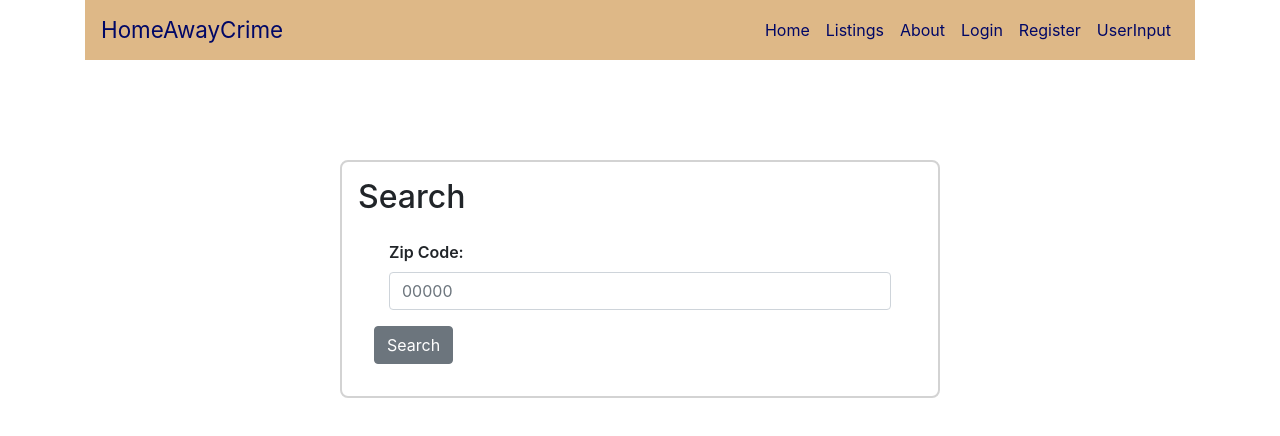
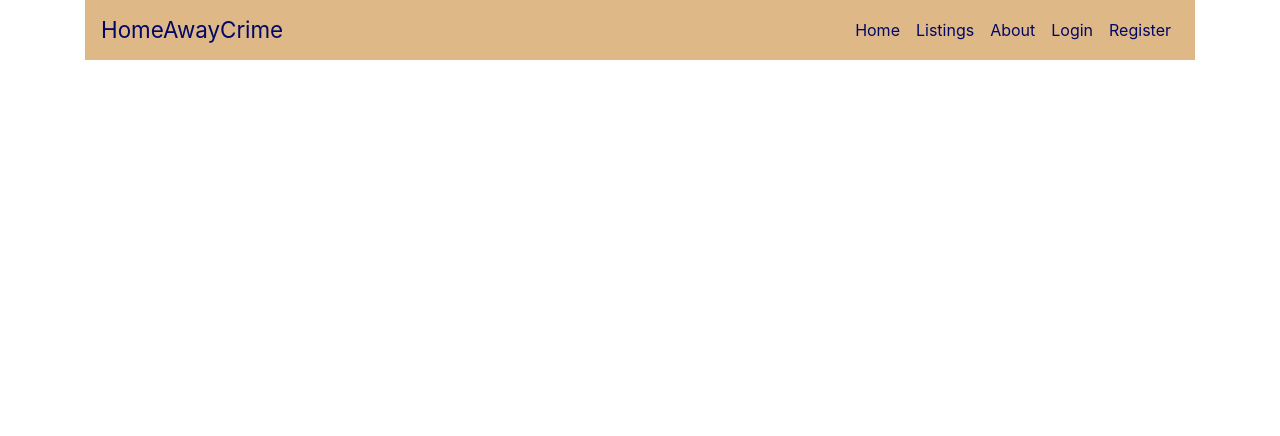
Before and after one commit to oescousse/CrimeDataApp, a React (Create React App) app: page /userinput in a window 1280 px wide. Shown: the top 436 px of the page. Built offline with nearby package versions, Linux system fonts and the light colour scheme.

Commit message:
Added changes to display the input on the home screen

```diff
--- a/src/App.js
+++ b/src/App.js
@@ -15,7 +15,6 @@ import { Login } from './components/Login/Login';
 import { Logout } from './components/Logout/Logout';
 import { Register } from './components/Register/Register';
 import { Listings } from './components/Listings/Listings';
-import { UserInput } from './components/UserInput/UserInput';
 
 
 function App(props) {
@@ -30,7 +29,6 @@ function App(props) {
             <Route path="/about" component={About} />
             <Route path="/listings" component={Listings} />
             <Route path="/logout" component={Logout} />
-            <Route path="/userinput" component={UserInput} />
           </Switch>
         </Router>
         </div>
@@ -47,7 +45,6 @@ function App(props) {
           <Route path="/register" component={Register} />
           <Route path="/login" component={Login} />
           <Route path="/listings" component={Listings} />
-          <Route path="/userinput" component={UserInput} />
         </Switch>
       </Router>
     </div>
--- a/src/components/Home/Home.js
+++ b/src/components/Home/Home.js
@@ -1,6 +1,7 @@
 import React from 'react';
 import { Jumbotron, Button } from 'reactstrap';
 import './Home.css'
+import UserInput from '../UserInput/UserInput'
 
 export function Home() {
   return (
@@ -13,7 +14,7 @@ export function Home() {
                     homes and rentals in the region</p>
         <hr className="my-2" />
         <p className="lead">
-          <Button color="primary">Learn More</Button>
+          <UserInput/>
         </p>
       </Jumbotron>
     </div>
--- a/src/components/NavigationBar/LoggedOut/NavigationBarLoggedOut.js
+++ b/src/components/NavigationBar/LoggedOut/NavigationBarLoggedOut.js
@@ -17,7 +17,6 @@ export class NavigationBarLoggedOut extends React.Component {
             <Nav.Item><Nav.Link href="/about">About</Nav.Link></Nav.Item>
             <Nav.Item><Nav.Link href="/login">Login</Nav.Link></Nav.Item>
             <Nav.Item><Nav.Link href="/register">Register</Nav.Link></Nav.Item>
-            <Nav.Item><Nav.Link href="/userinput">UserInput</Nav.Link></Nav.Item>
           </Nav>
         </Navbar.Collapse>
       </Navbar>
--- a/src/components/UserInput/UserInput.css
+++ b/src/components/UserInput/UserInput.css
@@ -9,6 +9,10 @@
     margin-right: auto;
     width: 600px;
     margin-top: 100px;
+    background-color: white;
+  }
+  #exampleNumber{
+    width: 100%;
   }
 
   .form {
--- a/src/components/UserInput/UserInput.js
+++ b/src/components/UserInput/UserInput.js
@@ -1,7 +1,7 @@
 import React, { Component } from 'react';
 import {
     Container, Col, Form,
-    FormGroup, Label, Input,
+    FormGroup, Input,
     Button,
   } from 'reactstrap';
 import './UserInput.css';
@@ -10,18 +10,17 @@ export class UserInput extends Component {
     render() {
         return (
             <Container className="UserInput">
-                <h2>Search</h2>
-                <Form className="form">
+                <Form className="form" inline>
                     <Col>
                         <FormGroup>
-                            <Label>Zip Code:</Label>
+                            {/* <Label>Zip Code:</Label> */}
                             <Input
                             type="text"
                             maxLength="5"
                             onInput={this.maxLengthCheck}
                             name="ZipCode"
                             id="exampleNumber"
-                            placeholder="00000"
+                            placeholder="Enter Zip Code"
                             />
                         </FormGroup>
                     </Col>
```
